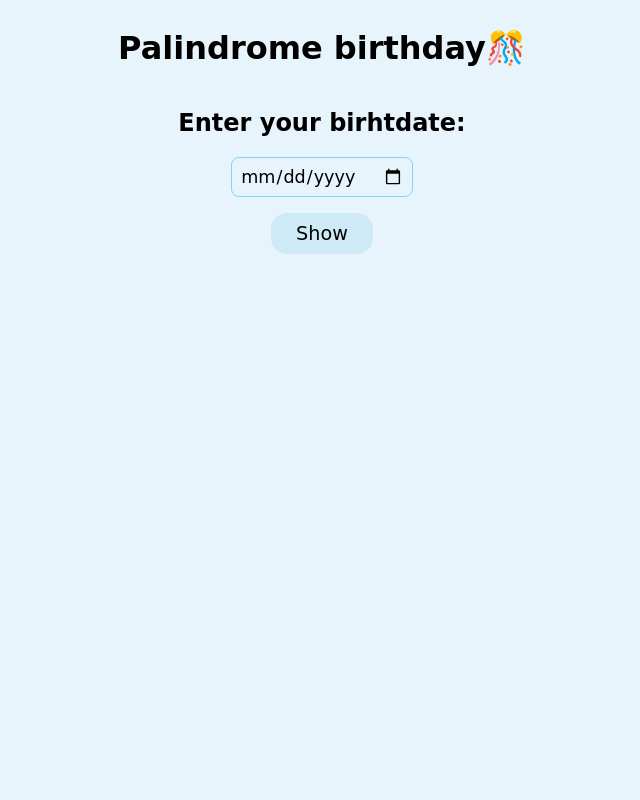
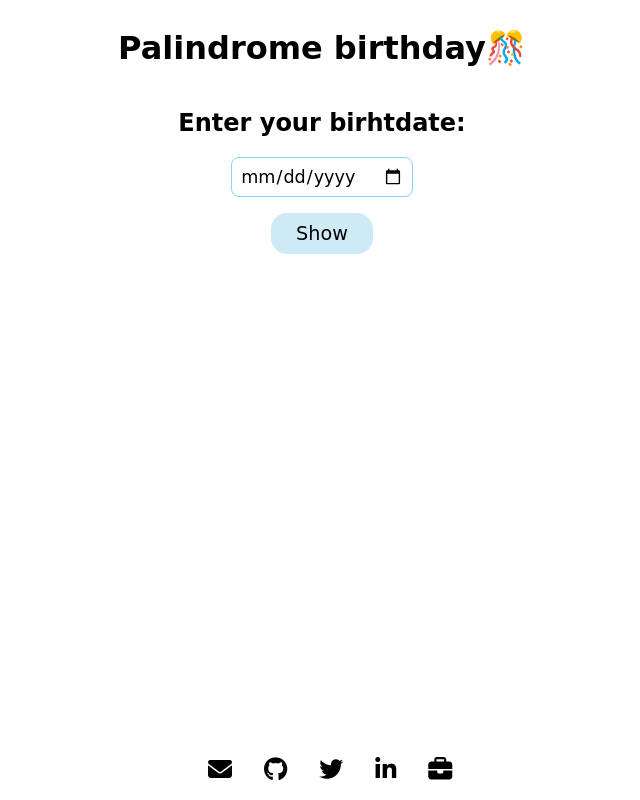
Before and after one commit to saadahmadhere/palindrome-birthday, a plain HTML site: page index.html in a window 1280 px wide. Shown: the whole page, without its empty margins (318-958 px from the left). Drawn offline with Linux system fonts and the light colour scheme; a web font is replaced by a local one.

Commit message:
add footer

```diff
--- a/index.html
+++ b/index.html
@@ -8,6 +8,9 @@
 
     <!-- stlyle -->
     <link rel="stylesheet" href="style.css">
+
+    <!-- fontawesome -->
+	<script src="https://kit.fontawesome.com/b9c207240a.js" crossorigin="anonymous"></script>
 </head>
 <body>
     <main>
@@ -17,6 +20,36 @@
         <button id="show-btn">Show</button>
         <p id="result"></p>
     </main>
+    <footer>
+        <ul>
+        <li class="footerLink">
+            <a href="mailto:saadahmad728@gmail.com">
+              <i class="fa fa-envelope" aria-hidden="true"></i>
+            </a>
+          </li>
+          <li class="footerLink">
+            <a href="https://github.com/saadahmadhere/">
+              <i class="fab fa-github" aria-hidden="true"></i>
+            </a>
+          </li>
+          <li class="footerLink">
+            <a href="https://twitter.com/imsaadahmad">
+              <i class="fab fa-twitter"></i>
+            </a>
+          </li>
+          <li class="footerLink">
+            <a href="https://www.linkedin.com/in/saadahmadhere/">
+              <i class="fab fa-linkedin-in"></i>
+            </a>
+          </li>
+          <li class="footerLink">
+            <a href="https://saadahmad.netlify.app/">
+              <i class="fas fa-briefcase"></i>
+            </a>
+          </li>
+
+        </ul>
+      </footer>
 
     <script src="script.js"></script>
 </body>
--- a/style.css
+++ b/style.css
@@ -2,7 +2,7 @@
 
 *{
     font-family: 'Style Script', cursive;
-    background-color: #e7f4fc;
+    /* background-color: #e7f4fc; */
 
 }
 
@@ -41,3 +41,29 @@ button:hover{
 p{
     font-size: 1.5rem;
 }
+
+/* Footer */
+
+.footerLink a {
+    text-decoration: none;
+    display: inline-block;
+    padding: 1rem;
+    font-size: 1.5rem;
+    color: black;
+  }
+
+  footer {
+    position: fixed;
+    bottom: 0;
+    width: 100%;
+  }
+
+  ul {
+    list-style: none;
+    display: flex;
+    justify-content: center;
+    align-items: center;
+    padding-inline-start: 0px;
+    margin-block-start: 0;
+    margin-block-end: 0;
+  }
```
